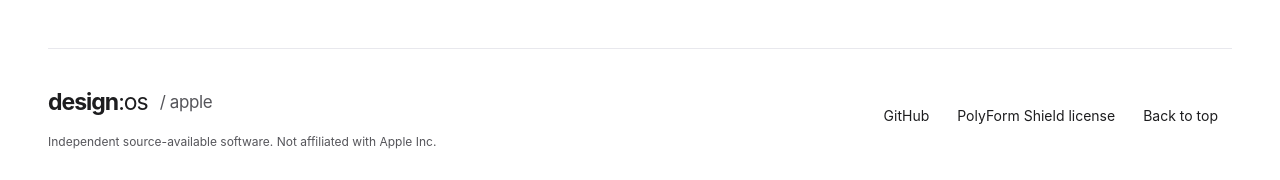
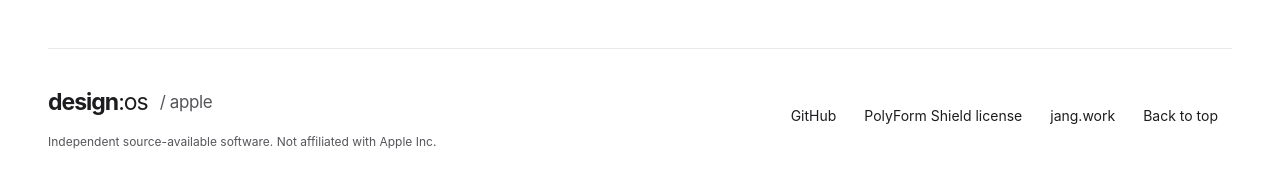
Before and after one commit to jangtrinh/design-os-apple, a Jekyll site: the page docs/index.html, which Jekyll copies as it is, in a window 1280 px wide and 900 px high, scrolled down 9056 px. Shown: the part 717-897 px from the top of the window. Built offline with Jekyll 4.4.1, drawn with Linux system fonts in a browser that asks for light colours.

Commit message:
docs: link the author's site from the README and the project page

```diff
--- a/docs/_config.yml
+++ b/docs/_config.yml
@@ -28,6 +28,7 @@ footer:
   - { title: Repository, url: "https://github.com/jangtrinh/design-os-apple" }
   - { title: Documentation, url: "https://github.com/jangtrinh/design-os-apple/tree/main/docs" }
   - { title: PolyForm Shield 1.0.0, url: "https://github.com/jangtrinh/design-os-apple/blob/main/LICENSE" }
+  - { title: jang.work, url: "https://www.jang.work/?utm_source=github&utm_medium=pages&utm_campaign=design-os-apple" }
 
 plugins:
   - jekyll-seo-tag
--- a/docs/index.html
+++ b/docs/index.html
@@ -169,6 +169,6 @@ struct AccountList: View {
 <!-- 9 · Read next. -->
 <section class="chapter read-next wrap" aria-labelledby="read-next-title"><div><p class="eyebrow">Keep going</p><h2 id="read-next-title">Make it yours.</h2><p>Start small. Use the parts that earn their place.</p><a class="pill primary" href="#install">Add the package <span aria-hidden="true">↑</span></a></div><nav aria-label="Read next"><a href="https://github.com/jangtrinh/design-os-apple/blob/main/docs/getting-started.md">Getting started <span>↗</span></a><a href="https://jangtrinh.github.io/design-os-apple/kit-architecture.html">Layered kit architecture <span>↗</span></a><a href="https://github.com/jangtrinh/design-os-apple/blob/adcf88a468a43ed1727c9c902ae5243423e4176e/docs/reusable-app-style.md">Theme, corners &amp; controls <span>↗</span></a><a href="https://github.com/jangtrinh/design-os-apple/blob/adcf88a468a43ed1727c9c902ae5243423e4176e/docs/ai-usage.md">AI-assisted composition <span>↗</span></a><a href="https://github.com/jangtrinh/design-os-apple/blob/adcf88a468a43ed1727c9c902ae5243423e4176e/docs/component-coverage.md">Native API coverage <span>↗</span></a><a href="https://github.com/jangtrinh/design-os-apple/blob/main/docs/marketing/proof.md">Evidence &amp; documentation index <span>↗</span></a></nav></section>
 </main>
-<footer class="marketing-footer wrap"><div><a class="brand" href="#main">design<span>:os</span> <span class="brand-platform">/ apple</span></a><p>Independent source-available software. Not affiliated with Apple Inc.</p></div><nav aria-label="Footer"><a href="https://github.com/jangtrinh/design-os-apple">GitHub</a><a href="https://github.com/jangtrinh/design-os-apple/blob/main/LICENSE">PolyForm Shield license</a><a href="#main">Back to top</a></nav></footer>
+<footer class="marketing-footer wrap"><div><a class="brand" href="#main">design<span>:os</span> <span class="brand-platform">/ apple</span></a><p>Independent source-available software. Not affiliated with Apple Inc.</p></div><nav aria-label="Footer"><a href="https://github.com/jangtrinh/design-os-apple">GitHub</a><a href="https://github.com/jangtrinh/design-os-apple/blob/main/LICENSE">PolyForm Shield license</a><a href="https://www.jang.work/?utm_source=github&utm_medium=pages&utm_campaign=design-os-apple">jang.work</a><a href="#main">Back to top</a></nav></footer>
 </body>
 </html>
```
Also changed, not shown: README.md.
